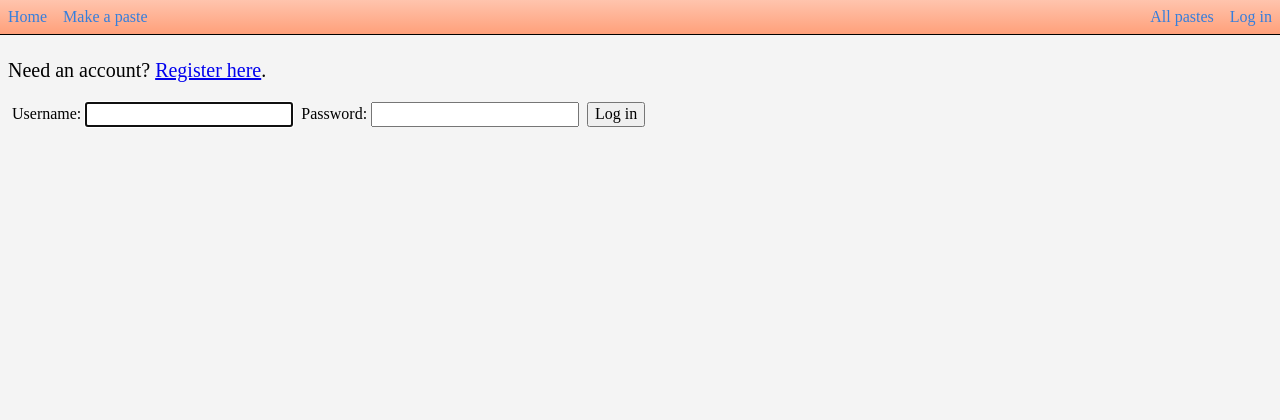
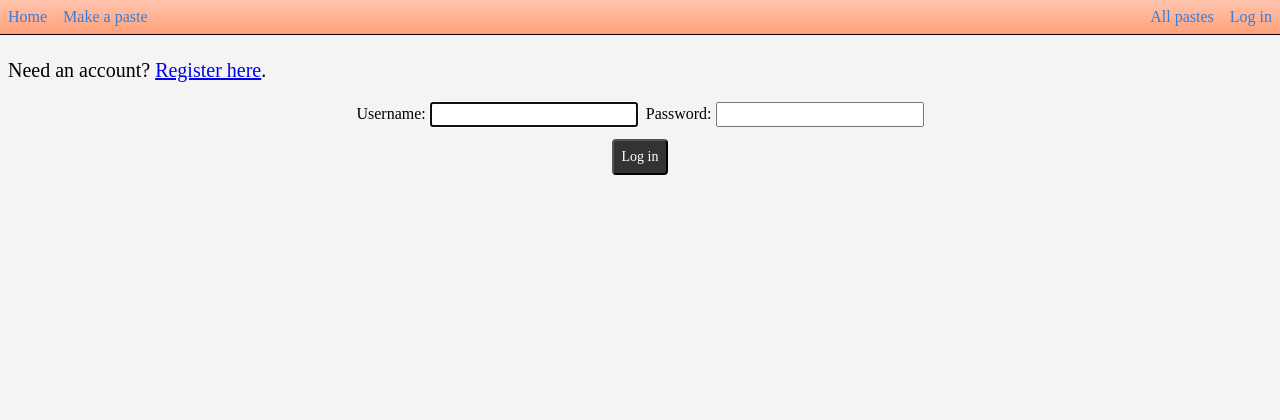
Before and after one commit to winny-/sillypaste, a Django app: page /accounts/login/ in a window 1280 px wide. Shown: the top 420 px of the page. Run offline with Django 3.2, Linux system fonts and the light colour scheme.

Commit message:
layout fixes

```diff
--- a/web/templates/base.html
+++ b/web/templates/base.html
@@ -14,9 +14,9 @@
 </head>
 <body class="flex flex-column bg-near-white black bg-white-p">
   <div>
-    <nav id="navbar" class="flex justify-between dn-p bb" style="background: rgb(255,160,122); background: linear-gradient(0deg, rgba(255,160,122,1) 0%, rgba(255,196,173,1) 100%);">
+    <nav id="navbar" class="flex flex-column flex-row-ns justify-center justify-between-ns dn-p bb" style="background: rgb(255,160,122); background: linear-gradient(0deg, rgba(255,160,122,1) 0%, rgba(255,196,173,1) 100%);">
       <!-- Left -->
-      <div class="flex flex-wrap">
+      <div class="flex flex-wrap order-0-ns order-1 w-40-ns justify-center justify-start-ns">
         <div class="ma2 tl">
           <a class="link blue" href="{% url 'index' %}">Home</a>
         </div>
@@ -25,13 +25,13 @@
         </div>
       </div>
       <!-- Center -->
-      <div>
+      <div class="w-10-ns order-2 order-1-ns flex justify-center">
         {% if request.user.is_authenticated %}
         <div class="i ma2">Hello <span class="b">{{request.user.username}}</span></div>
         {% endif %}
       </div>
       <!-- Right -->
-      <div class="flex flex-wrap">
+      <div class="flex flex-wrap justify-center justify-end-ns w-40-ns order-2-ns order-1">
         <div class="ma2 tr">
           <a class="link blue tr" href="{% url 'all_pastes' %}">All pastes</a>
         </div>
--- a/web/templates/paste_confirm_delete.html
+++ b/web/templates/paste_confirm_delete.html
@@ -14,7 +14,7 @@
   {{f.label_tag}}
   {{f}}
   {% endfor %}
-  <input class="f6 link dim ph3 pv2 mb2 dib white bg-dark-red" type='submit' value='Delete'>
+  <input class="f6 br2 link dim ph3 pv2 mb2 dib white bg-dark-red" type='submit' value='Delete'>
 </form>
 
 {% endblock %}
--- a/web/templates/registration/login.html
+++ b/web/templates/registration/login.html
@@ -4,8 +4,9 @@
 <div class='mv3 f4'>
   Need an account? <a href='{% url "register" %}'>Register here</a>.
 </div>
-<form class="flex flex-row flex-wrap" method='POST'>
+<form class="flex flex-column" method='POST'>
   {% csrf_token %}
+  <div class="flex flex-row flex-wrap justify-center">
     <div class='ma1'>
       {{form.username.label_tag}}
       {{form.username}}
@@ -14,7 +15,10 @@
       {{form.password.label_tag}}
       {{form.password}}
     </div>
-  <input class='ma1' type='submit' value='Log in'>
+  </div>
+  <div class="flex flex-row justify-center">
+    <input class="ma1 br2 ma2-ns link white bg-dark-gray f6 dim pa2 mv2 dib" type='submit' value='Log in'>
+  </div>
 </form>
 
 {% endblock %}
--- a/web/templates/registration/register.html
+++ b/web/templates/registration/register.html
@@ -16,7 +16,7 @@
     {{form.password2}}
   </div>
 
-  <input type='submit' value='Register'>
+  <input class="ma1 br2 ma2-ns link white bg-dark-gray f6 dim pa2 mv2 dib" type='submit' value='Register'>
 </form>
 
 {% endblock %}
```
Also changed, not shown: web/templates/show_paste.html (+9 -4 lines). Lines whose indentation alone changed are shown as unchanged.
